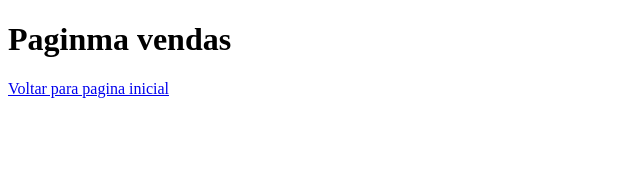
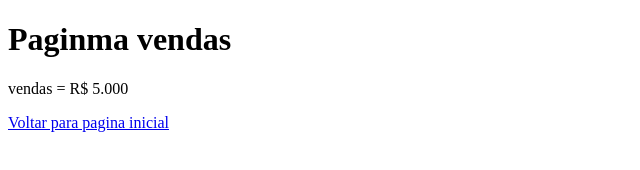
Before and after one commit to mrjordanm/aulagithub, a plain HTML site: page vendas.html in a window 1280 px wide. Shown: the whole page, without its empty margins (0-640 px from the left). Drawn offline with Linux system fonts and the light colour scheme.

Commit message:
acrescentado o valor das vendas

```diff
--- a/vendas.html
+++ b/vendas.html
@@ -9,6 +9,7 @@
 
 <body>
     <h1>Paginma vendas</h1>
+    <p>vendas = R$ 5.000</p>
     <a href="index.html">Voltar para pagina inicial</a>
 </body>
 
```
